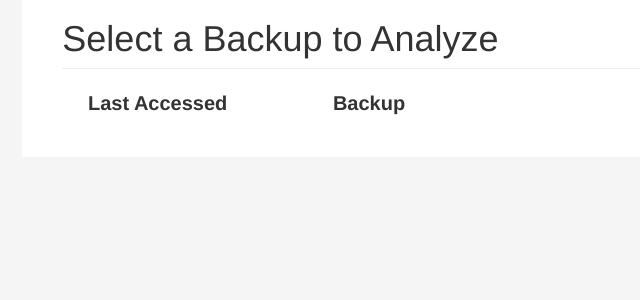
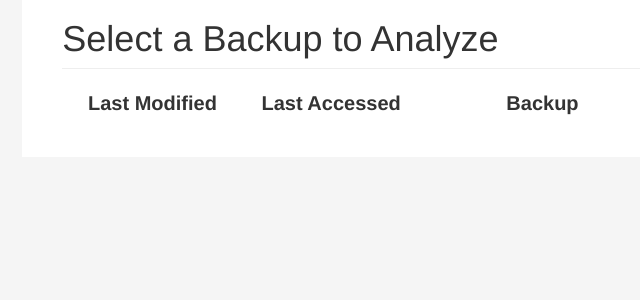
Before and after one commit to OSaa/BackupProfiler, a Django app: page / in a window 1280 px wide. Shown: the part 51-351 px from the top of the page, without its empty margins (191-831 px from the left). Run offline with Django 3.2, Linux system fonts and the light colour scheme; some libraries are stand-ins or nearby versions.

Commit message:
add last modified column to homepage view

```diff
--- a/backupProfiler/views.py
+++ b/backupProfiler/views.py
@@ -173,7 +173,7 @@ class ViewsHandler():
 			for d in dirs:
 				backup = os.path.join(backupLocation, d)
 				basename = os.path.basename(backup)
-				backup_creation.append( [ backup, basename, datetime.date.fromtimestamp( os.stat(backup).st_ctime ) ] )
+				backup_creation.append( [ backup, basename, datetime.date.fromtimestamp( os.stat(backup).st_ctime ), datetime.date.fromtimestamp( os.stat(backup).st_mtime ) ] )
 			break
 
 		return render_to_response("index.html", {"keychainData":self.keychainData, "wifiData":self.wifiData, "current_Backup":self.currentBackup, "backup_creation":backup_creation, "all_backups":self.all_backups, "safari_data":self.safariData, "snap_friends":self.snap_friends, "snap_data":self.snap_data, "hopstop_data":self.hopstop_data, "hostop_rec":self.hostop_rec } )
--- a/templates/index.html
+++ b/templates/index.html
@@ -71,10 +71,17 @@
 
 		          <div class="row placeholders">
 	          		<div style="display:inline;">
-	          			  <p style="margin-left:4%; display:inline; font-size:20px;"><b>Last Accessed</b></p> <p style="display:inline;margin-left:10%; font-size:20px;"><b>Backup</b></p>
-	          			  <br><br>
-				          {% for url, name,creation in backup_creation%}
-		          			<li class="download" style="list-style-type: none; margin-left:5%;cursor: pointer;"><h4 id="{{url}}" style="display:inline;">{{creation}}</h4><p  id="{{url}}" style="display:inline;margin-left:3%">{{name}}</p></li> </br>
+                        <p style="margin-left:4%; display:inline; font-size:20px;"><b>Last Modified</b></p>
+                        <p style="margin-left:4%; display:inline; font-size:20px;"><b>Last Accessed</b></p>
+                        <p style="display:inline;margin-left:10%; font-size:20px;"><b>Backup</b></p>
+                        <br><br>
+				          {% for url, name, creation, modified in backup_creation%}
+		          			<li class="download" style="list-style-type: none; cursor: pointer;">
+                                  <p id="{{url}}" style="margin-left:4%; display:inline; font-size:16px;">{{modified}}</p>
+                                  <p id="{{url}}" style="margin-left:4%; display:inline; font-size:16px;">{{creation}}</p>
+                                  <p id="{{url}}" style="margin-left:4%; display:inline; font-size:16px;">{{name}}</p>
+                            </li>
+                            </br>
 				          {% endfor%}
 	          		</div>
 			      </div><!--/row-->
```
